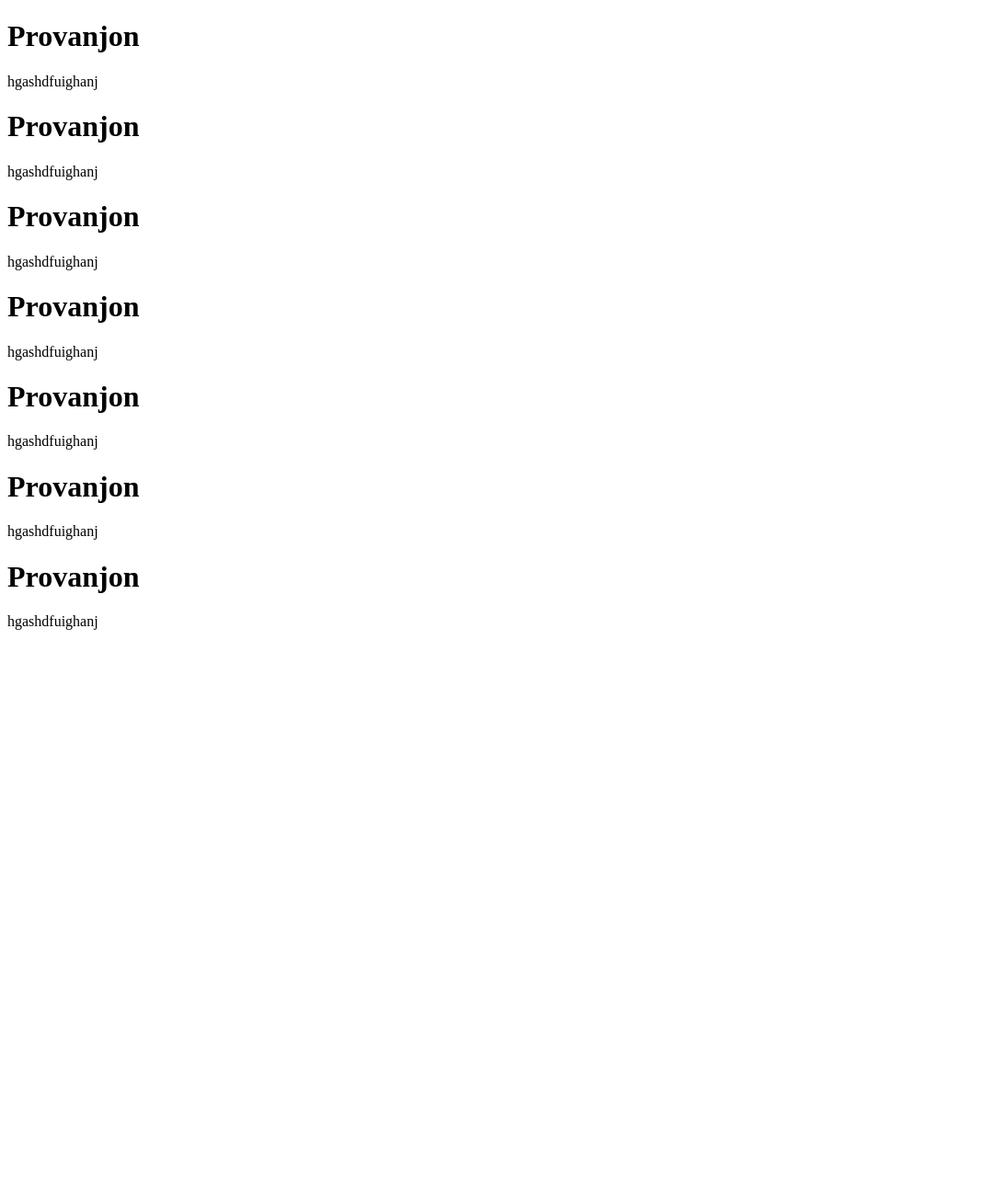
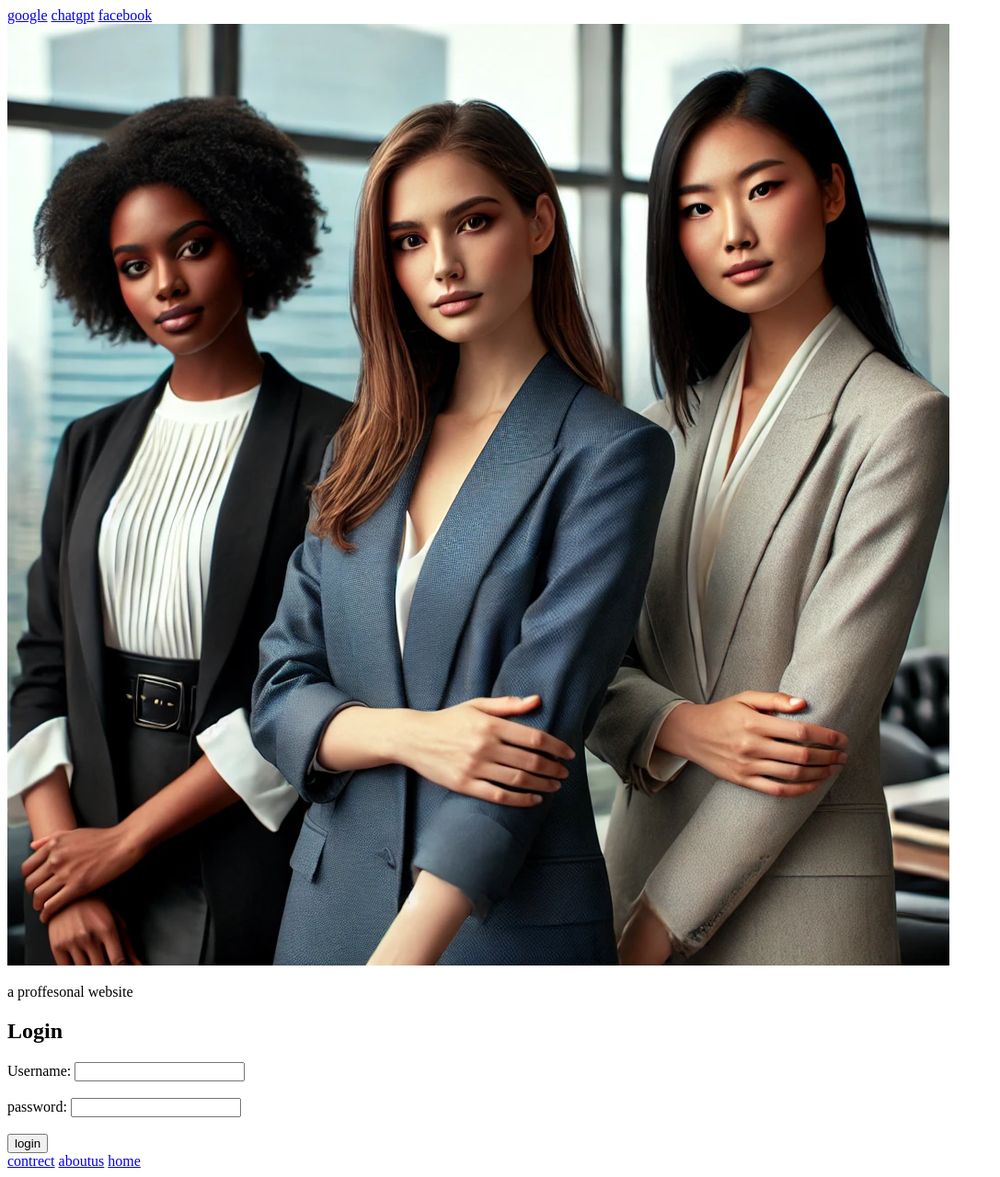
Before and after one commit to Provanjon/my--first-website, a plain HTML site: page index.html in a window 1280 px wide. Shown: the whole page at 92% size, without its empty margins (0-1087 px from the left). Before the commit the page ends 800 px from the top, so only its background shows below. Drawn offline with Linux system fonts and the light colour scheme.

Commit message:
all modefi

```diff
--- a/index.html
+++ b/index.html
@@ -3,22 +3,39 @@
 <head>
     <meta charset="UTF-8">
     <meta name="viewport" content="width=device-width, initial-scale=1.0">
-    <title>Document</title>
+    <title>new website</title>
+    <link rel="stylesheet" href="style.css">
 </head>
 <body>
-    <h1>Provanjon</h1>
-    <p>hgashdfuighanj </p>
-    <h1>Provanjon</h1>
-    <p>hgashdfuighanj </p>
-    <h1>Provanjon</h1>
-    <p>hgashdfuighanj </p>
-    <h1>Provanjon</h1>
-    <p>hgashdfuighanj </p>
-    <h1>Provanjon</h1>
-    <p>hgashdfuighanj </p>
-    <h1>Provanjon</h1>
-    <p>hgashdfuighanj </p>
-    <h1>Provanjon</h1>
-    <p>hgashdfuighanj </p>
+    <header>
+        <nav>
+            <a href="www.google.com">google</a>
+            <a href="https://openai.com/index/chatgpt/">chatgpt</a>
+            <a href="http/www.facebook.com">facebook</a>
+        </nav>
+    </header>
+    <main>
+        <img src="pro.webp" alt="3 girls">
+        <P>a proffesonal website </P>
+        <section>
+            <h2>Login</h2>
+            <form>
+                <label for="username">Username:</label>
+                <input type="text" id="username" name="username" required><br> <br>
+
+                <label for="password">password:</label>
+                <input type="password" id="password" name="password"required><br><BR>
+                    <input type="submit" value="login">
+            </form>
+        </section>
+    </main>
+    <footer>
+        <nav>
+            <a href="www.contrect">contrect</a>
+            <a href="aboutus">aboutus</a>
+            <a href="home">home </a>
+        </nav>
+    </footer>
+
 </body>
 </html>
```
Also changed, not shown: pro.webp (added).
